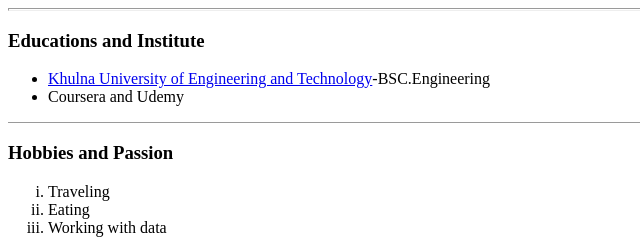
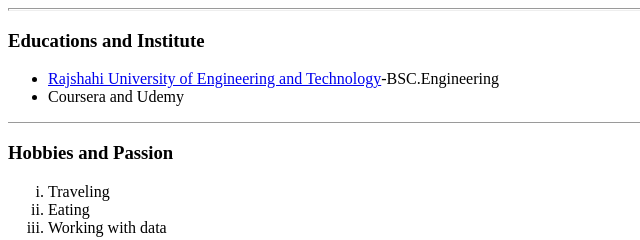
Before and after one commit to Rahat1811038/CV_01_, a plain HTML site: page index.html in a window 1280 px wide. Shown: the part 938-1178 px from the top of the page, 0-640 px from the left. Drawn offline with Linux system fonts and the light colour scheme.

Commit message:
Update index.html

```diff
--- a/index.html
+++ b/index.html
@@ -20,7 +20,7 @@
   <hr size="3">
   <h3>Educations and Institute</h3>
   <ul>
-    <li> <a href="https://www.kuet.ac.bd/">Khulna University of Engineering and Technology</a>-BSC.Engineering </li>
+    <li> <a href="https://www.ruet.ac.bd/">Rajshahi University of Engineering and Technology</a>-BSC.Engineering </li>
     <li>Coursera and Udemy</li>
   </ul>
   <hr size="1">
```
